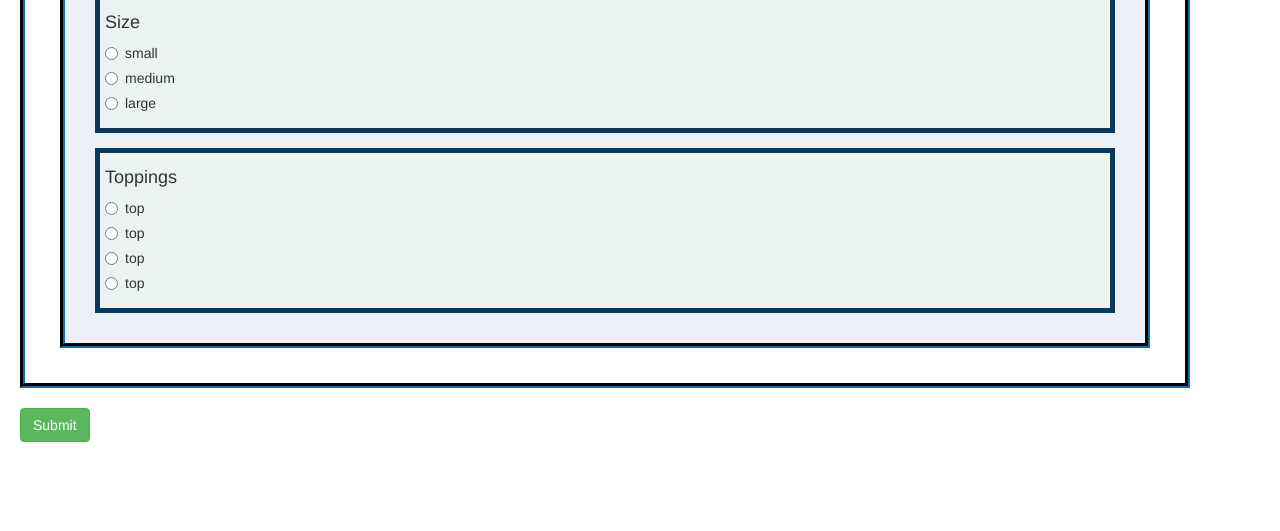
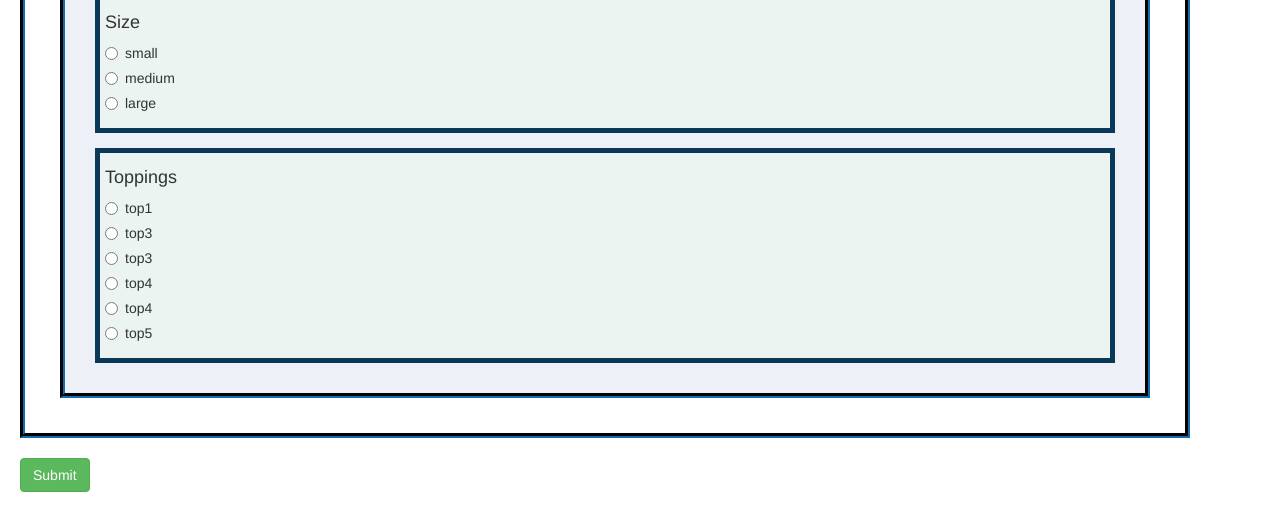
Before and after one commit to WilliamKinzig/order_pizza, a plain HTML site: page index.html in a window 1280 px wide. Shown: the part 241-772 px from the top of the page. Drawn offline with Linux system fonts and the light colour scheme.

Commit message:
add radio button and unsure they are working as expected

```diff
--- a/index.html
+++ b/index.html
@@ -39,30 +39,48 @@
 
       <div class="group01">
         <h4> Toppings </h4>
+
+
         <div class="radio">
           <label>
-            <input type="radio" name="quesGroup02" value="2">
-            top
+            <input type="radio" name="quesGroup01" value="2">
+            top1
           </label>
         </div>
         <div class="radio">
           <label>
             <input type="radio" name="quesGroup02" value="2">
-            top
+            top3
           </label>
         </div>
         <div class="radio">
           <label>
             <input type="radio" name="quesGroup03" value="2">
-            top
+            top3
           </label>
         </div>
+
         <div class="radio">
           <label>
-            <input type="radio" name="quesGroup03" value="3">
-            top
+            <input type="radio" name="quesGroup04" value="2">
+            top4
           </label>
         </div>
+
+        <div class="radio">
+          <label>
+            <input type="radio" name="quesGroup05" value="2">
+            top4
+          </label>
+        </div>
+
+        <div class="radio">
+          <label>
+            <input type="radio" name="quesGroup06" value="3">
+            top5
+          </label>
+        </div>
+
       </div>
     </div>
   </div>
```
Also changed, not shown: js/scripts.js (+18 -0 lines).
